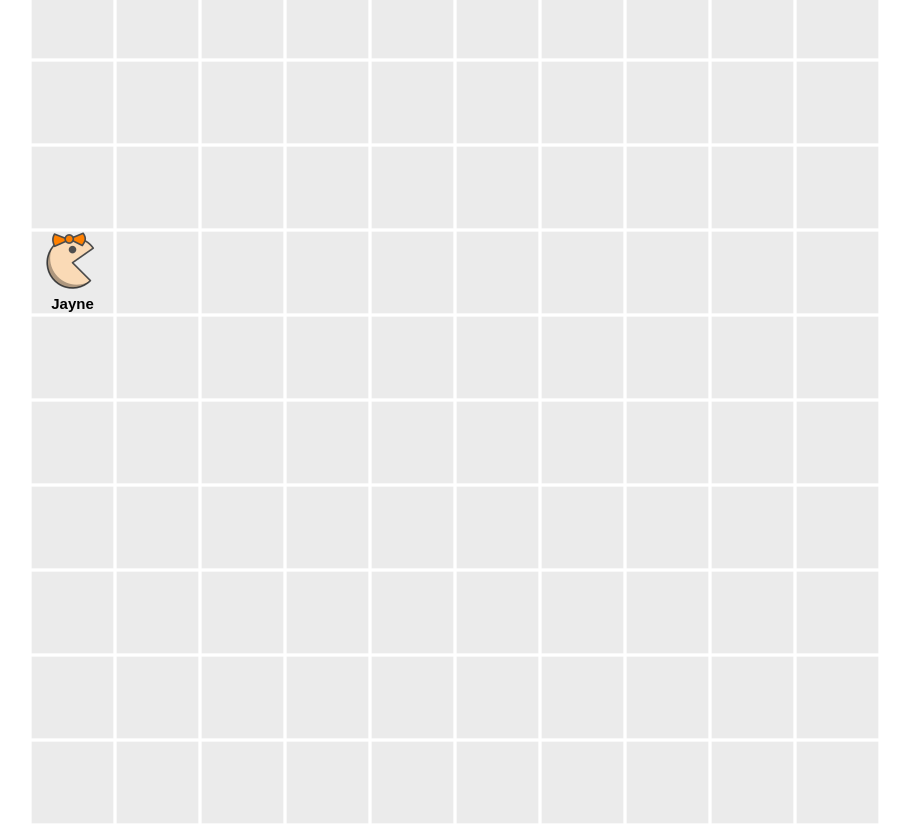
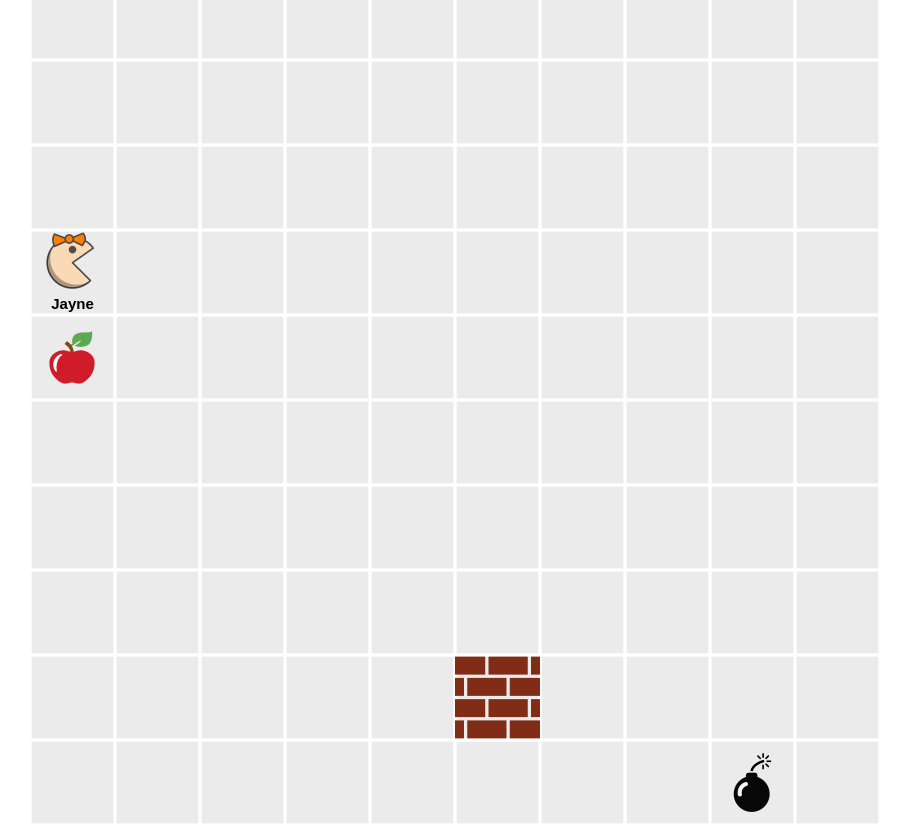
Before and after one commit to itanab/pacman-game, a plain HTML site: page src/index.html in a window 1280 px wide. Shown: the whole page, without its empty margins (185-1094 px from the left). Drawn offline with nearby package versions, Linux system fonts and the light colour scheme; files that its build step writes are made by us from their sources.

Commit message:
Milstone 3 stage 1

```diff
--- a/src/index.html
+++ b/src/index.html
@@ -8,13 +8,10 @@
   <title>The Pacman</title>
 </head>
 <body>
-  <div class="container">
-
-
-  </div>
-  <!-------<script src="/js/entity.js"></script>------->
+  <div class="container"></div>
 
   <script src="/js/stage.js"></script>
+  <script src="/js/entity.js"></script>
   <script src="/js/pacman.js"></script>
   <script src="/js/index.js"></script>
 </body>
--- /dev/null
+++ b/src/js/entity.js
@@ -0,0 +1,32 @@
+class Entity {
+  constructor(x, y, type) {
+    this.x = x;
+    this.y = y;
+    this.type = type;
+  }
+
+  render() {
+    this.element = document.createElement('div');
+    this.element.className = 'entity';
+    this.element.innerHTML = (
+      `<div class="entity entity--${this.type}"></div>`
+    );
+
+
+    this.update();
+  }
+
+  mount(stage) {
+    this.render();
+    stage.element.appendChild(this.element);
+    stage.entities.push(this);
+  }
+
+  update() {
+    const entity = this.element.querySelector(`.entity--${this.type}`);
+
+    console.log(entity);
+    entity.style.left = `${this.x * 85}px`;
+    entity.style.top = `${this.y * 85}px`;
+  }
+}
--- a/src/js/index.js
+++ b/src/js/index.js
@@ -1,11 +1,20 @@
 document.addEventListener('DOMContentLoaded', () => {
   const container = document.querySelector('.container');
-  const field = new Stage(10, 10);
-  field.mount(container);
+  const stage = new Stage(10, 10);
+  stage.mount(container);
 
-  const stage = document.querySelector('.stage');
-  const jayne = new Pacman(0, 3, field);
-  jayne.mount(stage);
+  const jayne = new Pacman(0, 3, stage);
+  jayne.mount(stage.element);
+
+
+  const apple = new Entity(0, 4, 'apple');
+  apple.mount(stage);
+
+  const wall = new Entity(5, 8, 'wall');
+  wall.mount(stage);
+
+  const bomb = new Entity(8, 9, 'bomb');
+  bomb.mount(stage);
 
   document.addEventListener('keydown', (event) => {
     if (event.code === 'ArrowRight') {
--- a/src/js/pacman.js
+++ b/src/js/pacman.js
@@ -64,7 +64,7 @@ class Pacman {
   }
 
   update() {
-    const pacman = this.element.querySelector('.entity');
+    const pacman = this.element.querySelector('.entity--pac');
 
     pacman.style.left = `${this.xpos * 85}px`;
     pacman.style.top = `${this.ypos * 85}px`;
--- a/src/js/stage.js
+++ b/src/js/stage.js
@@ -2,6 +2,7 @@ class Stage {
   constructor(width, height) {
     this.width = width;
     this.height = height;
+    this.entities = [];
   }
 
   render() {
```
